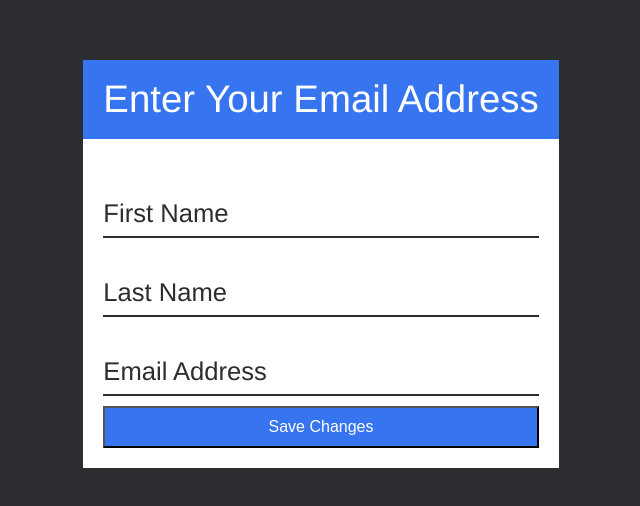
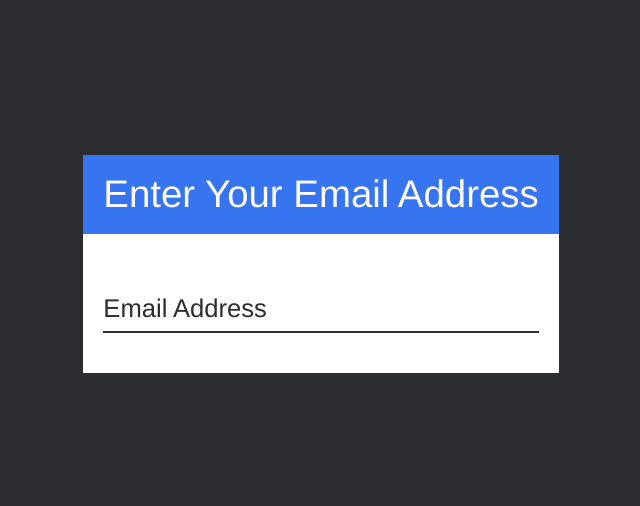
Before and after one commit to angelicadewit/JS---Week-Six-Homework, a website: page index.html in a window 1280 px wide. Shown: the part 136-642 px from the top of the page, without its empty margins (319-959 px from the left). Drawn offline with Linux system fonts and the light colour scheme.

Commit message:
cleaned up css and html

```diff
--- a/index.html
+++ b/index.html
@@ -17,22 +17,12 @@
 				<h1>Enter Your Email Address</h1>
 			</section>
 			<form>
-				<div class="float-label-container">
-					<input type="text" name="firstname" id="firstname_input" required="required">
-					<label for="firstname_input">First Name</label>
-				</div>
-
-				<div class="float-label-container">
-					<input type="text" name="lastname" id="lastname_input" required="required">
-					<label for="lastname_input">Last Name</label>
-				</div>
 
 				<div class="float-label-container">
 					<input type="text" name="email" id="email_input" required="required">
 					<label for="email_input">Email Address</label>
 				</div>
 
-				<button type="submit">Save Changes</button>
 			</form>
 
 		</section>
--- a/src/scss/main.scss
+++ b/src/scss/main.scss
@@ -62,6 +62,7 @@ form{
 	display: flex;
 	flex-direction: column;
 	padding: 20px;
+	margin-bottom: 20px;
 
 	.float-label-container{
 		display: flex;
@@ -99,11 +100,3 @@ form{
 		}
 	}
 }
-
-button{
-	margin-top: 10px;
-	padding: 10px;
-	color: white;
-	font-size: 1rem;
-	background-color: $accent-light;
-}
```
Also changed, not shown: dist/css/main.css, 1 other file.
